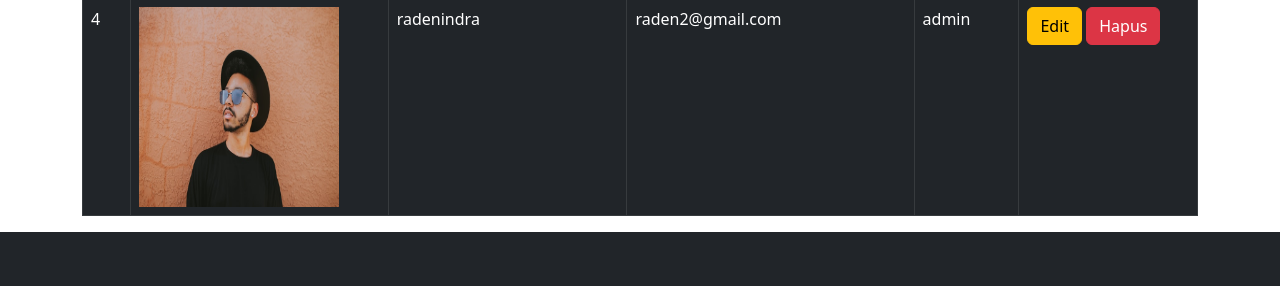
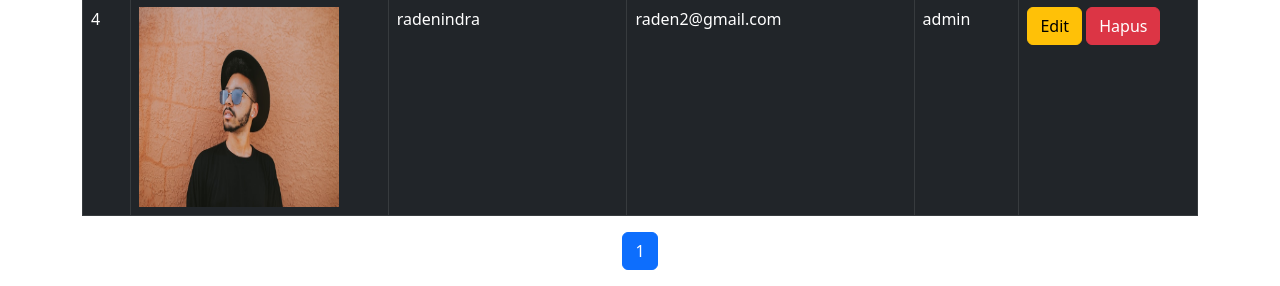
Before and after one commit to voltkigisa/pw2024_tubes_233040043, a PHP site: page /admin/user/index.php in a window 1280 px wide. Shown: the part 924-1210 px from the top of the page. Before the commit the page ends 1156 px from the top, so only its background shows below. Run offline with PHP 8.4, Linux system fonts and the light colour scheme; a user stored in the database is signed in; data comes from the database, SQL or seed files in the repository.

Commit message:
menambah pagenation

```diff
--- a/admin/user/index.php
+++ b/admin/user/index.php
@@ -33,6 +33,29 @@
        unset($_SESSION['pesan']);
    }
 
+   // Pagination logic
+$limit = 5; // Jumlah data perhalaman
+
+//hitung jumlah total data
+$total_query = $koneksi->query("SELECT COUNT(*) AS total FROM user");
+$total_data = $total_query->fetch_assoc()['total'];
+
+//hitung total jumlah alaman
+$total_pages = ceil($total_data / $limit);
+
+//tentukan halaman saat ini
+$page = isset($_GET['page']) ? (int)$_GET['page'] : 1;
+$current_page = $page;
+
+//hitung offset data
+$offset = ($page - 1) * $limit;
+
+// Queri database dengan limit dan offset
+$query = $koneksi->query("SELECT * FROM user LIMIT $limit OFFSET $offset");
+
+// nomor urut
+$no = ($page - 1) * $limit + 1;
+
    ?>
 
 <div id="search-results" class="container mt-3"></div>
@@ -57,7 +80,6 @@
            <?php
 
 
-           $query =$koneksi ->query("SELECT * FROM user");
            $i=1;
            while ($data = $query->fetch_assoc()):
                echo "<tr>";
@@ -78,4 +100,15 @@
        </table>
        </div>
 
+             <!-- Pagination Links -->
+<nav aria-label="page navigation">
+    <ul class="pagination justify-content-center">
+        <?php for($i = 1; $i <= $total_pages; $i++):?>
+            <li class="page-item <?=($i == $current_page) ? 'active' : ''  ?>">
+                <a href="?page=<?= $i; ?>" class="page-link"><?= $i; ?></a>
+         </li>
+         <?php endfor; ?>
+    </ul>
+</nav>
+
    <?php include '../layout/footer.php'?>
```
Also changed, not shown: admin/tempat/index.php (+34 -1 lines), admin/tempat/img/2142miguel-bruna-G31zRdTdZEA-unsplash.jpg (added), admin/tempat/img/5829miguel-bruna-G31zRdTdZEA-unsplash.jpg (added), admin/tempat/img/8661daniel-frank-b_AS1ax3eTY-unsplash.jpg (added), admin/tempat/img/9140miguel-bruna-G31zRdTdZEA-unsplash.jpg (added), assets/img/306WhatsApp Image 2024-05-28 at 16.00.19.jpeg (added), assets/img/4710WhatsApp Image 2024-05-28 at 15.21.56.jpeg (added).
